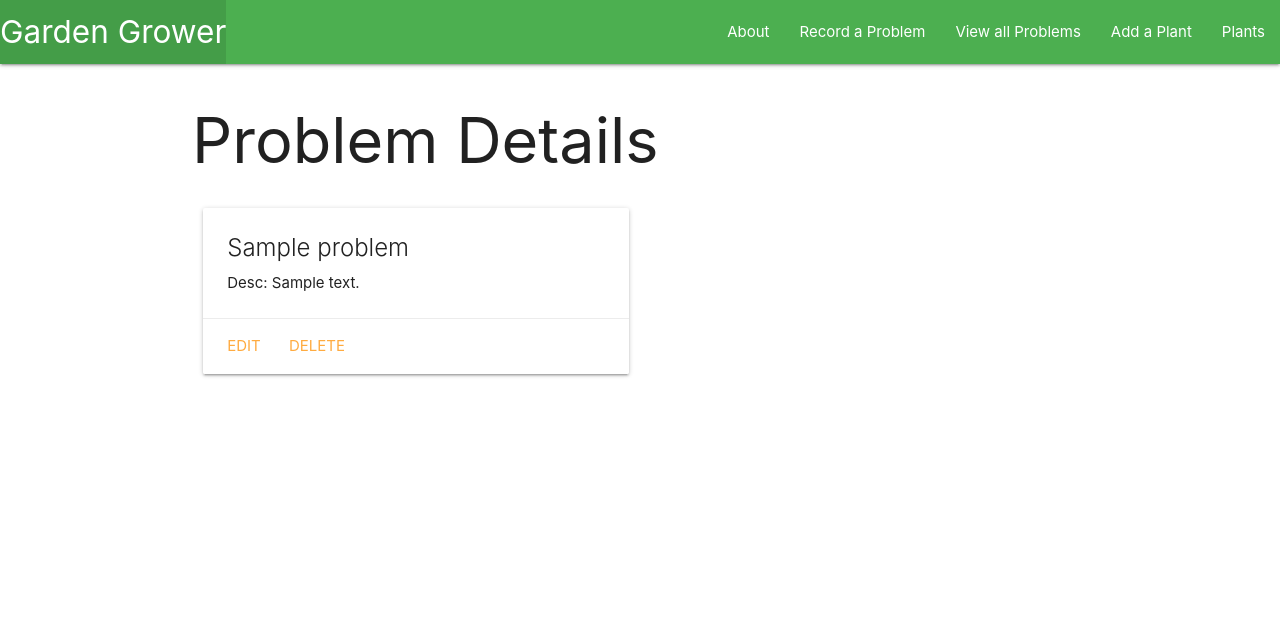
After one commit to Mheckmann7/plant-collector, a Django app: page /problems/1/ in a window 1280 px wide. The commit adds this page. Shown: the top 629 px of the page. Run offline with Django 3.2, Linux system fonts and the light colour scheme; tables that the repository leaves empty hold one stand-in row (values such as "Sample post").

Commit message:
adds problems

```diff
--- a/main_app/models.py
+++ b/main_app/models.py
@@ -1,5 +1,6 @@
 from django.db import models
 from django.urls import reverse
+from datetime import date
 # Create your models here.
 
 # LIGHTING = (
@@ -18,7 +19,7 @@ from django.urls import reverse
 class Problem(models.Model):
     name = models.CharField(max_length=50)
     description = models.CharField(max_length=100)
-    days = models.IntegerField()
+
 
     def __str__(self):
         return self.name
@@ -30,7 +31,7 @@ class Problem(models.Model):
 class Plant(models.Model):
     name = models.CharField(max_length=250)
     description = models.TextField(max_length=250)
-    waterAmount = models.IntegerField()
+    waterAmount = models.TextField(max_length=250)
     lighting = models.CharField(max_length=100)
 
     def __str__(self):
--- a/main_app/templates/base.html
+++ b/main_app/templates/base.html
@@ -21,19 +21,11 @@
                     </li>
                 </ul>
                 <ul class="right">
-                    <li>
-                        <a href="{%url 'about' %}">About</a>
-                    </li>
-                </ul>
-                <ul class="right">
-                    <li>
-                        <a href="{%url 'plants_create' %}">Add a Plant</a>
-                    </li>
-                </ul>
-                <ul class="right">
-                    <li>
-                        <a href="{%url 'index' %}">Plants</a>
-                    </li>
+                    <li><a href="{%url 'about' %}">About</a></li>
+                    <li><a href="{%url 'problems_create' %}">Record a Problem</a></li>
+                    <li><a href="{%url 'problems_index' %}">View all Problems</a></li>
+                    <li><a href="{%url 'plants_create' %}">Add a Plant</a></li>
+                    <li><a href="{%url 'index' %}">Plants</a></li>
                 </ul>
             </div>
         </nav>
--- a/main_app/templates/home.html
+++ b/main_app/templates/home.html
@@ -2,6 +2,7 @@
 
 {% block content %}
 
-<h1>Home Garden Grower</h1>
+<h1>Welcome to Garden Grower</h1>
+<p>A place to keep track of everything in your garden. Garden grower allows you to add plants from your garden and track things like the last watering, pests, weeds, and other issues that are stopping your garden from thriving!</p>
 
 {% endblock %}
--- /dev/null
+++ b/main_app/templates/main_app/problem_detail.html
@@ -0,0 +1,20 @@
+{% extends 'base.html' %}
+{% block content %}
+
+<h1>Problem Details</h1>
+
+<div class="row">
+  <div class="col s6 col-offset-3">
+    <div class="card">
+      <div class="card-content">
+        <span class="card-title">{{ problem.name }}</span>
+        <p>Desc: {{ problem.description }}</p>
+      </div>
+      <div class="card-action">
+        <a href="{% url 'problems_update' problem.id %}">Edit</a>
+        <a href="{% url 'problems_delete' problem.id %}">Delete</a>
+      </div>
+    </div>
+  </div>
+</div>
+{% endblock %}
--- a/main_app/urls.py
+++ b/main_app/urls.py
@@ -2,15 +2,21 @@ from django.urls import path
 from . import views
 
 urlpatterns = [
-    path('', views.home, name='home'),
-    path('about/', views.about, name='about'),
-    path('plants/', views.index, name='index'),
-    path('plants/<int:plant_id>/', views.plants_detail, name='plant_detail'),
-    path('plants/create/', views.PlantCreate.as_view(), name='plants_create'),
-    path('plants/<int:pk>/update/',
+     path('', views.home, name='home'),
+     path('about/', views.about, name='about'),
+     path('plants/', views.index, name='index'),
+     path('plants/<int:plant_id>/', views.plants_detail, name='plant_detail'),
+     path('plants/create/', views.PlantCreate.as_view(), name='plants_create'),
+     path('plants/<int:pk>/update/',
          views.PlantUpdate.as_view(), name='plants_update'),
-    path('plants/<int:pk>/delete/',
+     path('plants/<int:pk>/delete/',
          views.PlantDelete.as_view(), name='plants_delete'),
-    path('plants/<int:plant_id>/add_watering/',
+     path('plants/<int:plant_id>/add_watering/',
          views.add_watering, name='add_watering'),
+     path('problems/', views.ProblemList.as_view(), name='problems_index'),
+     path('problems/<int:pk>/', views.ProblemDetail.as_view(), name='problems_detail'),
+     path('problems/create/', views.ProblemCreate.as_view(), name='problems_create'),
+     path('problems/<int:pk>/update/', views.ProblemUpdate.as_view(), name='problems_update'),
+     path('problems/<int:pk>/delete/', views.ProblemDelete.as_view(), name='problems_delete'),
+
 ]
--- a/main_app/views.py
+++ b/main_app/views.py
@@ -1,6 +1,7 @@
 from django.shortcuts import render, redirect
 from django.views.generic.edit import CreateView, UpdateView, DeleteView
-from .models import Plant
+from django.views.generic import ListView, DetailView
+from .models import Plant, Problem
 from .forms import WateringForm
 # Create your views here.
 
@@ -49,3 +50,24 @@ class PlantUpdate(UpdateView):
 class PlantDelete(DeleteView):
     model = Plant
     success_url = '/plants/'
+
+
+
+
+class ProblemList(ListView):
+    model = Problem
+
+class ProblemDetail(DetailView):
+    model = Problem
+
+class ProblemCreate(CreateView):
+    model = Problem
+    fields = '__all__'
+
+class ProblemUpdate(UpdateView):
+    model = Problem
+    fields = ['name', 'description']
+
+class ProblemDelete(DeleteView):
+    model = Problem
+    success_url = '/problems/'
```
Also changed, not shown: main_app/templates/main_app/problem_confirm_delete.html (added, +13 -0 lines), main_app/templates/main_app/problem_form.html (added, +19 -0 lines), main_app/templates/main_app/problem_list.html (added, +18 -0 lines), main_app/migrations/0005_auto_20210224_2132.py (added), main_app/migrations/0006_remove_problem_days.py (added), main_app/migrations/0007_auto_20210224_2139.py (added).
